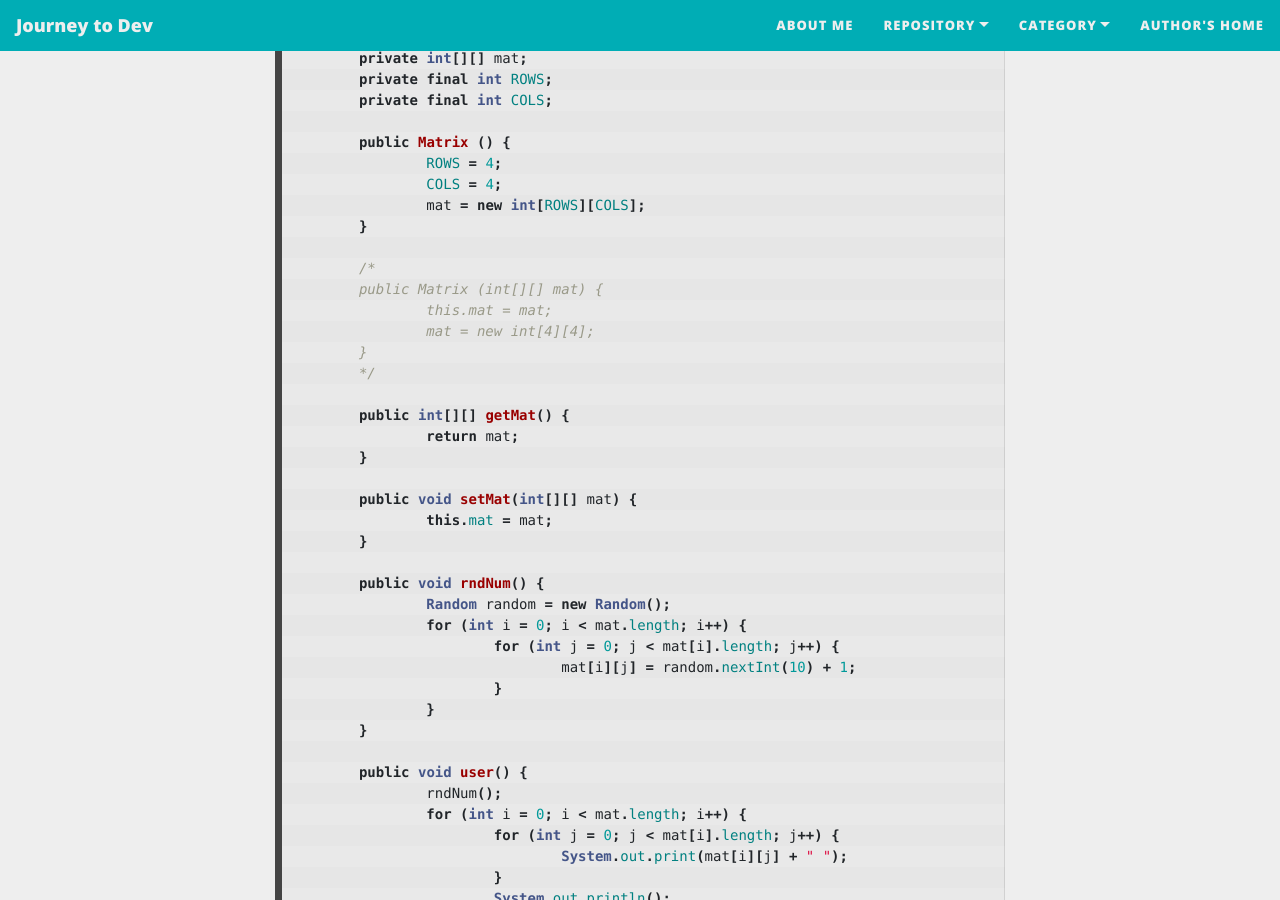
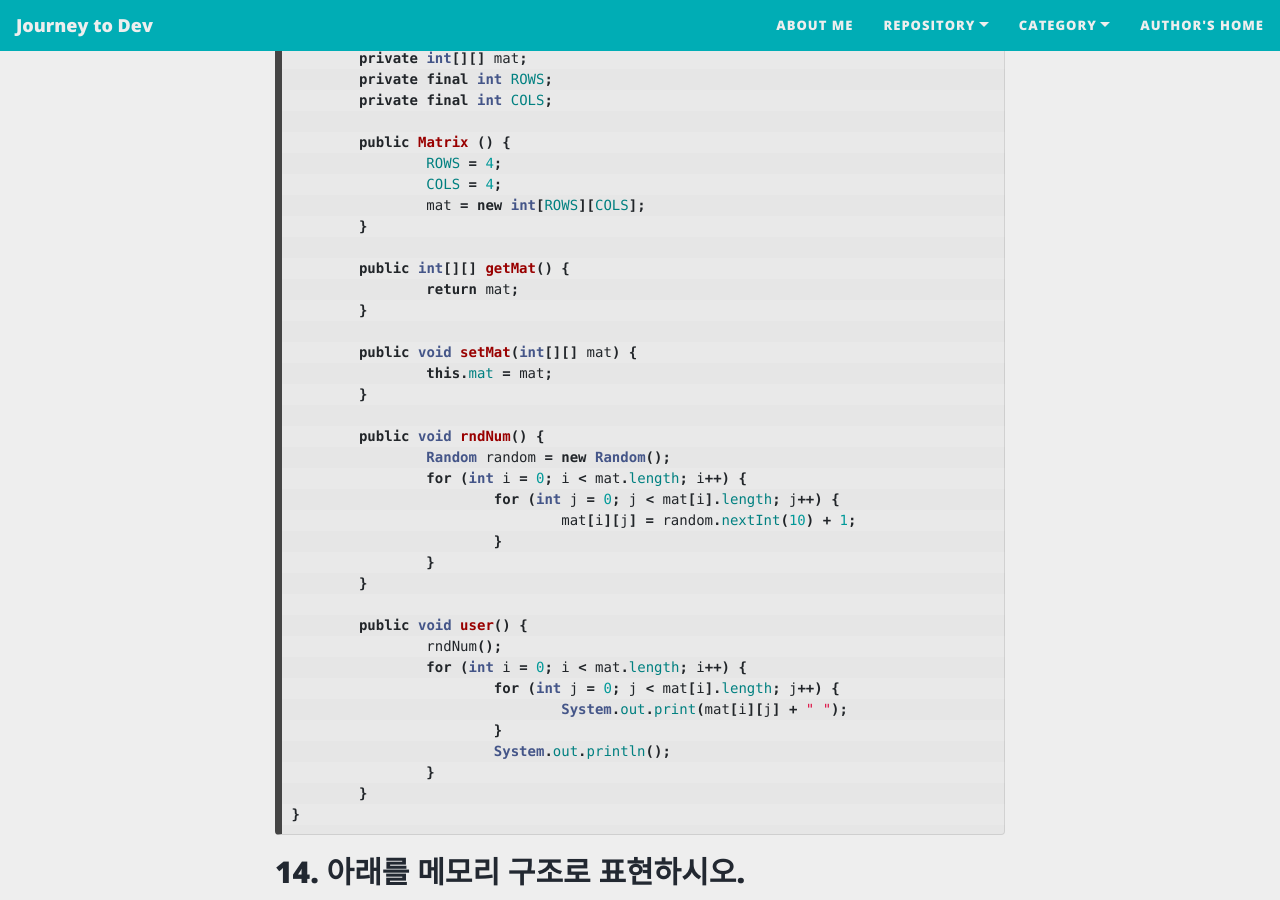
Before and after one commit to roqhdehd502/roqhdehd502.github.io, a Jekyll site: the page built from _posts/WebDev/2020-12-09-116.md, in a window 1280 px wide and 900 px high, scrolled down 15346 px. Built offline with Jekyll 4.4.1, drawn with Linux system fonts in a browser that asks for light colours; nearby versions of some CDN libraries.

Commit message:
Update 2020-12-09-116.md

```diff
--- a/_posts/WebDev/2020-12-09-116.md
+++ b/_posts/WebDev/2020-12-09-116.md
@@ -715,13 +715,6 @@ public class Matrix {
 		mat = new int[ROWS][COLS];
 	}
 
-	/*
-	public Matrix (int[][] mat) {
-		this.mat = mat;
-		mat = new int[4][4];
-	}
-	*/
-
 	public int[][] getMat() {
 		return mat;
 	}
```
